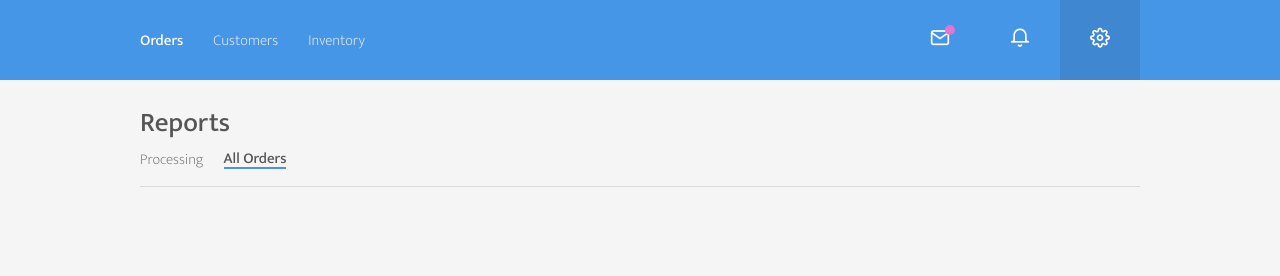
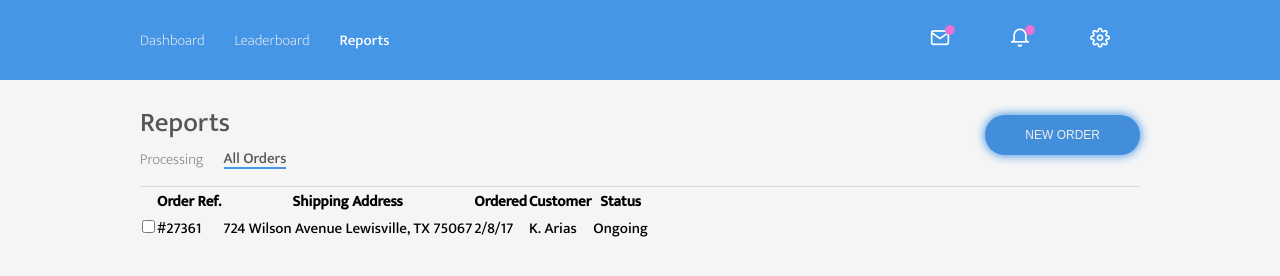
Before and after one commit to nilsonmolina/css-basics, a plain HTML site: page dribbble-remakes/01-orders/index.html in a window 1280 px wide. Drawn offline with Linux system fonts and the light colour scheme; files whose address does not match are found by name.

Commit message:
small tweaks

```diff
--- a/dribbble-remakes/01-orders/index.html
+++ b/dribbble-remakes/01-orders/index.html
@@ -17,9 +17,9 @@
             <div class="container">
                 <div class="navbar-items">
                     <div class="navbar-links">
-                        <div class="navbar-item active">Orders</div>
-                        <div class="navbar-item">Customers</div>
-                        <div class="navbar-item">Inventory</div>
+                        <div class="navbar-item">Dashboard</div>
+                        <div class="navbar-item">Leaderboard</div>
+                        <div class="navbar-item active">Reports</div>
                     </div>
                     <div class="navbar-icons">
                         <div class="navbar-item alert">
@@ -27,12 +27,12 @@
                                 <span class="icon-mail"></span>
                             </div>
                         </div>
-                        <div class="navbar-item">
+                        <div class="navbar-item alert">
                             <div class="navbar-icon">
                                 <span class="icon-bell"></span>
                             </div>
                         </div>
-                        <div class="navbar-item active">
+                        <div class="navbar-item">
                             <div class="navbar-icon">
                                 <span class="icon-settings"></span>
                             </div>
@@ -51,9 +51,37 @@
                         <div class="inner-nav-item">Processing</div>
                         <div class="inner-nav-item active">All Orders</div>
                     </div>
+                    <div class="inner-nav-button">
+                        <button>New Order</button>
+                    </div>
                 </nav>
 
                 <div class="line-break"></div>
+
+                <div class="orders-list">
+                    <table class="orders">
+                        <thead>
+                            <th></th>
+                            <th>Order Ref.</th>
+                            <th>Shipping Address</th>
+                            <th>Ordered</th>
+                            <th>Customer</th>
+                            <th>Status</th>
+                            <th></th>
+                        </thead>
+                        <tbody>
+                            <tr>
+                                <td><input type="checkbox" name="" id=""></td>
+                                <td>#27361</td>
+                                <td><span>724 Wilson Avenue</span> Lewisville, TX 75067</td>
+                                <td>2/8/17</td>
+                                <td>K. Arias</td>
+                                <td>Ongoing</td>
+                                <td></td>
+                            </tr>
+                        </tbody>
+                    </table>
+                </div>
 
             </div>
         </div>
--- a/dribbble-remakes/01-orders/style.css
+++ b/dribbble-remakes/01-orders/style.css
@@ -149,6 +149,9 @@
     border-radius: 50%;
     background: #e672d3;
 }
+.navbar-icon .icon-bell {
+    transform: rotate(45deg);
+}
 
 /* ---------------------------------------------------
     SECONDARY NAV
@@ -157,6 +160,7 @@
     width: 100%;
     padding-top: .5rem;
     padding-bottom: 1.7rem;
+    position: relative;
 }
 .inner-nav-items {
     display: flex;
@@ -183,6 +187,29 @@
     border-bottom: 2px solid var(--primary-color);
 }
 
+.inner-nav-button {
+    position: absolute;
+    right: 0;
+    top: -3rem;
+}
+.inner-nav-button button {
+    background-color: var(--primary-color-dark);
+    border: none;
+    outline: none;
+    border-radius: 20px;
+    padding: 1.3rem 4rem;
+    color: #efefef;
+    font-size: 1.2rem;
+    font-weight: 500;
+    text-transform: uppercase;
+    box-shadow: 0 0 10px 1px var(--primary-color);
+    cursor: pointer;
+    transition: box-shadow .2s ease-in;
+}
+.inner-nav-button button:hover {
+    box-shadow: 0 2px 20px 1px var(--primary-color-darker);
+}
+
 .line-break {
     border-bottom: 1px solid #dadada;
 }
--- a/dribbble-remakes/02-signup/style.css
+++ b/dribbble-remakes/02-signup/style.css
@@ -69,6 +69,11 @@
 
     border: none;
     cursor: pointer;
+}
+
+a {
+    text-decoration: none;
+    color: #fff;
 }
 
 /* ---------------------------------------------------
```
Also changed, not shown: dribbble-remakes/02-signup/index.html (+2 -2 lines).
